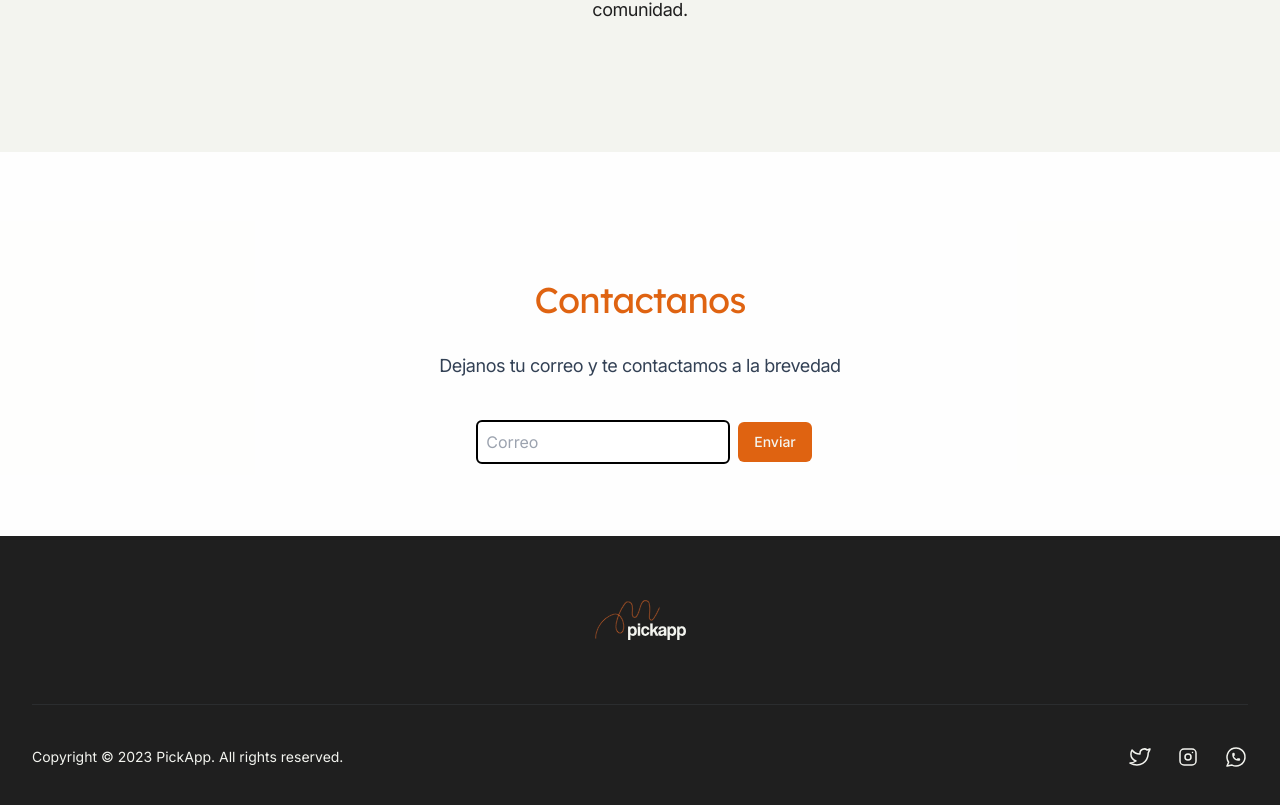
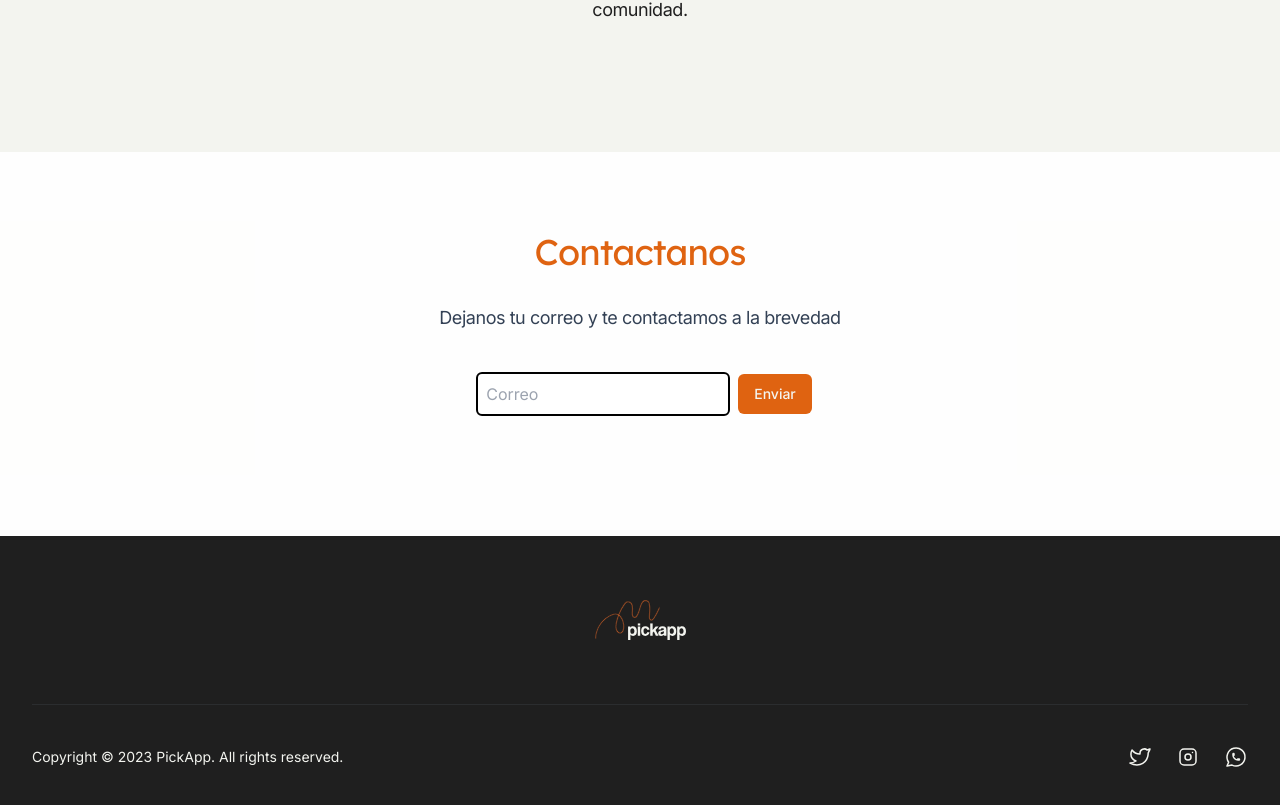
Before and after one commit to amilcarrey/pickapp-landing, a Next.js app: page / in a window 1280 px wide. Shown: the part 1812-2617 px from the top of the page. Built offline with nearby package versions, Linux system fonts and the light colour scheme.

Commit message:
Changing contact padding

```diff
--- a/src/modules/landingpage/contact-section.tsx
+++ b/src/modules/landingpage/contact-section.tsx
@@ -5,7 +5,7 @@ const ContactSection = () => {
   return (
     //a section that use the full witdh, and have two elements inside. Each of them will occupied the 50% of the full viewport size for large screens. The first one will have a black background and the seccond one green
 
-    <section id="contact" className="h-96 w-screen bg-light/10 py-32">
+    <section id="contact" className="h-96 w-screen bg-light/10 py-20">
       <Container className="flex flex-col items-center justify-center gap-8">
         <h1 className="text-dark font-display text-3xl tracking-tight sm:text-4xl">
           Contactanos
```
